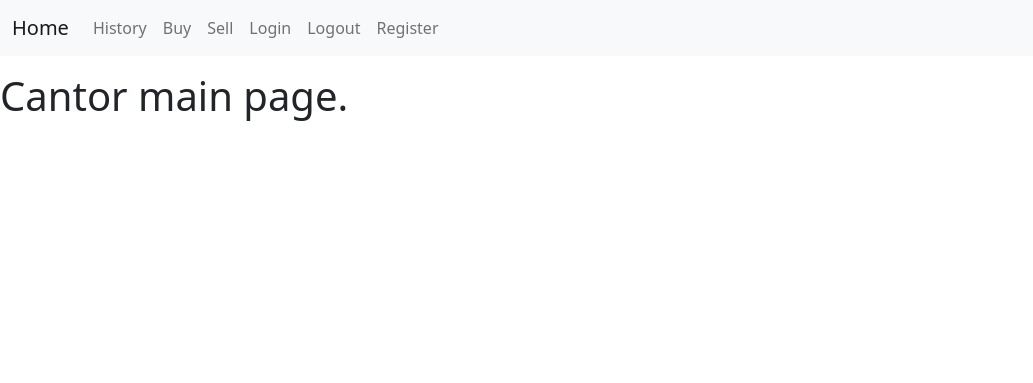
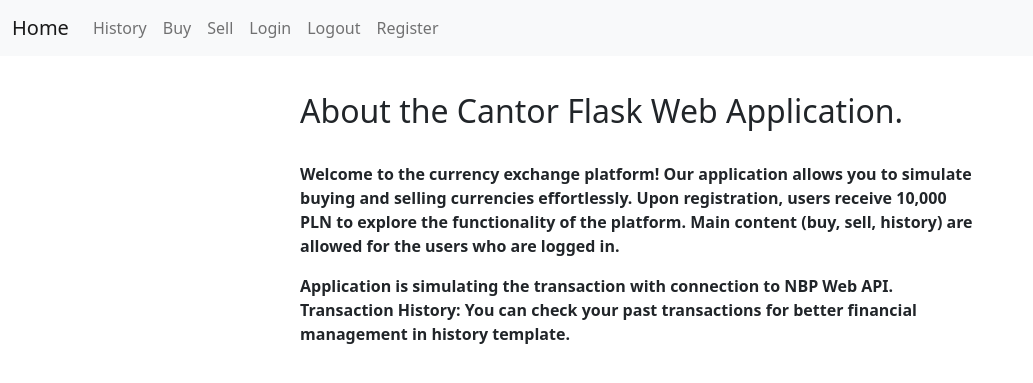
Before and after one commit to xprcode/Cantor_Flask_Web_Application, a Flask app: page / in a window 1280 px wide. Shown: the top 383 px of the page, without its empty margins (0-1033 px from the left). Run offline with Flask 3, Linux system fonts and the light colour scheme.

Commit message:
Adding text to index.html, updating README.md and moving static dir

```diff
--- /dev/null
+++ b/cantor_application/static/styles.css
@@ -0,0 +1,9 @@
+/* index text conainer */
+.container_index {
+    margin-top: 20px;
+    margin-left: 300px;
+    margin-right: 300px;
+    float: left;
+    float: right;
+    margin-bottom: 100px;
+  }
--- a/cantor_application/templates/base.html
+++ b/cantor_application/templates/base.html
@@ -10,6 +10,7 @@
     <!-- Bootstrap CSS -->
     <link href="https://cdn.jsdelivr.net/npm/bootstrap@5.0.2/dist/css/bootstrap.min.css" rel="stylesheet" integrity="sha384-EVSTQN3/azprG1Anm3QDgpJLIm9Nao0Yz1ztcQTwFspd3yD65VohhpuuCOmLASjC" crossorigin="anonymous">
     <link rel="stylesheet" type="text/css" href="{{ url_for('static', filename='styles.css') }}">
+    <link href="styles.css" rel="stylesheet">
     <title>>{% block title %} {% endblock %}</title>
   </head>
   <body>
--- a/cantor_application/templates/index.html
+++ b/cantor_application/templates/index.html
@@ -2,5 +2,19 @@
 {% block page_body%}
 
 
-<h1> Cantor main page. </h1>
+<div class = "container_index">
+
+  <h2 id = 'About the online cantor'>About the Cantor Flask Web Application.</h2>
+  <br>
+  <p><b>Welcome to the currency exchange platform! Our application allows you to simulate buying and selling currencies effortlessly.
+    Upon registration, users receive 10,000 PLN to explore the functionality of the platform.
+    Main content (buy, sell, history) are allowed for the users who are logged in. </b></p>
+
+  <p><b>Application is simulating the transaction with connection to NBP Web API.
+     Transaction History: You can check your past transactions for better financial management in history template.</b></p>
+
+
+</div>
+
+
   {% endblock %}
```
Also changed, not shown: README.md, static/styles.css (deleted).
